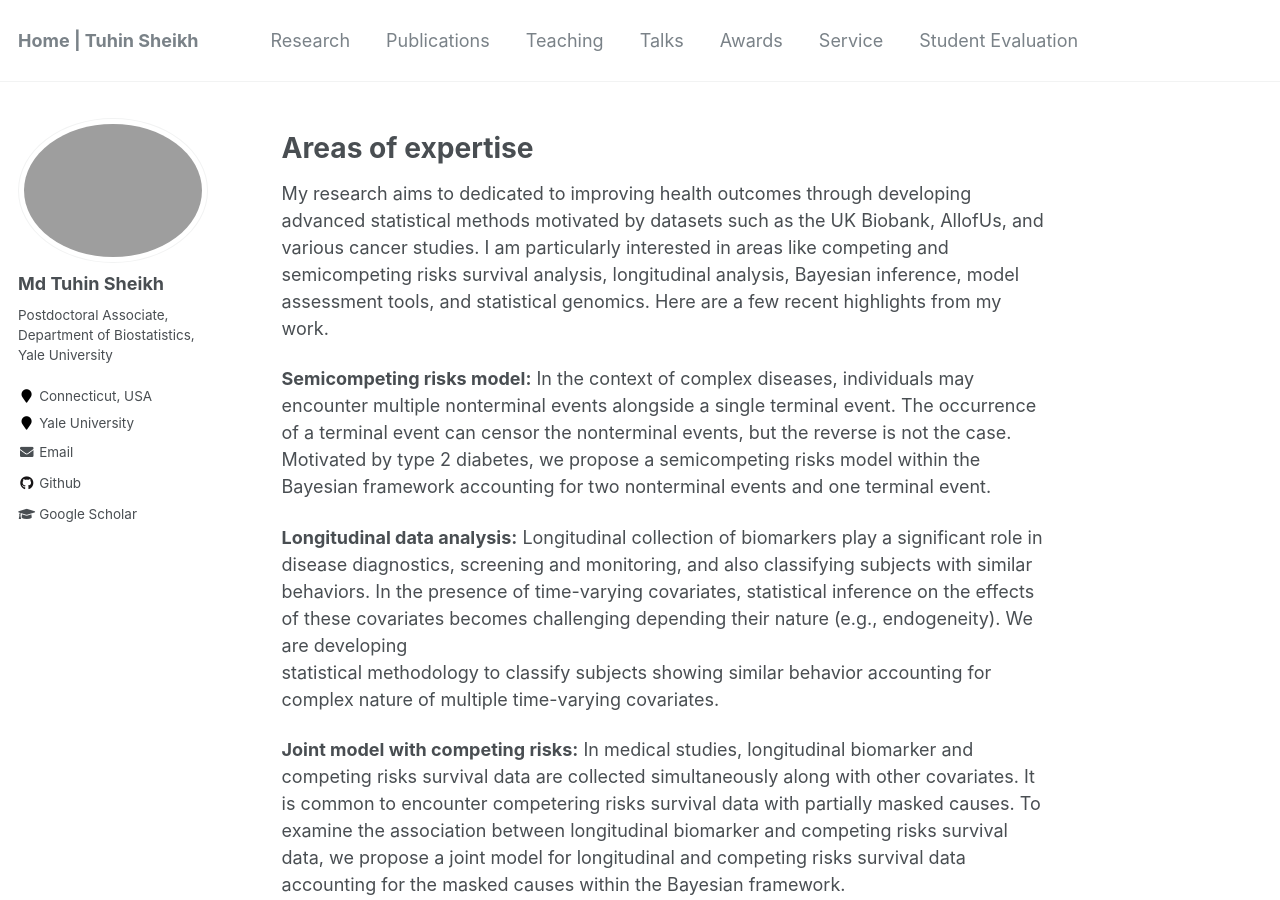
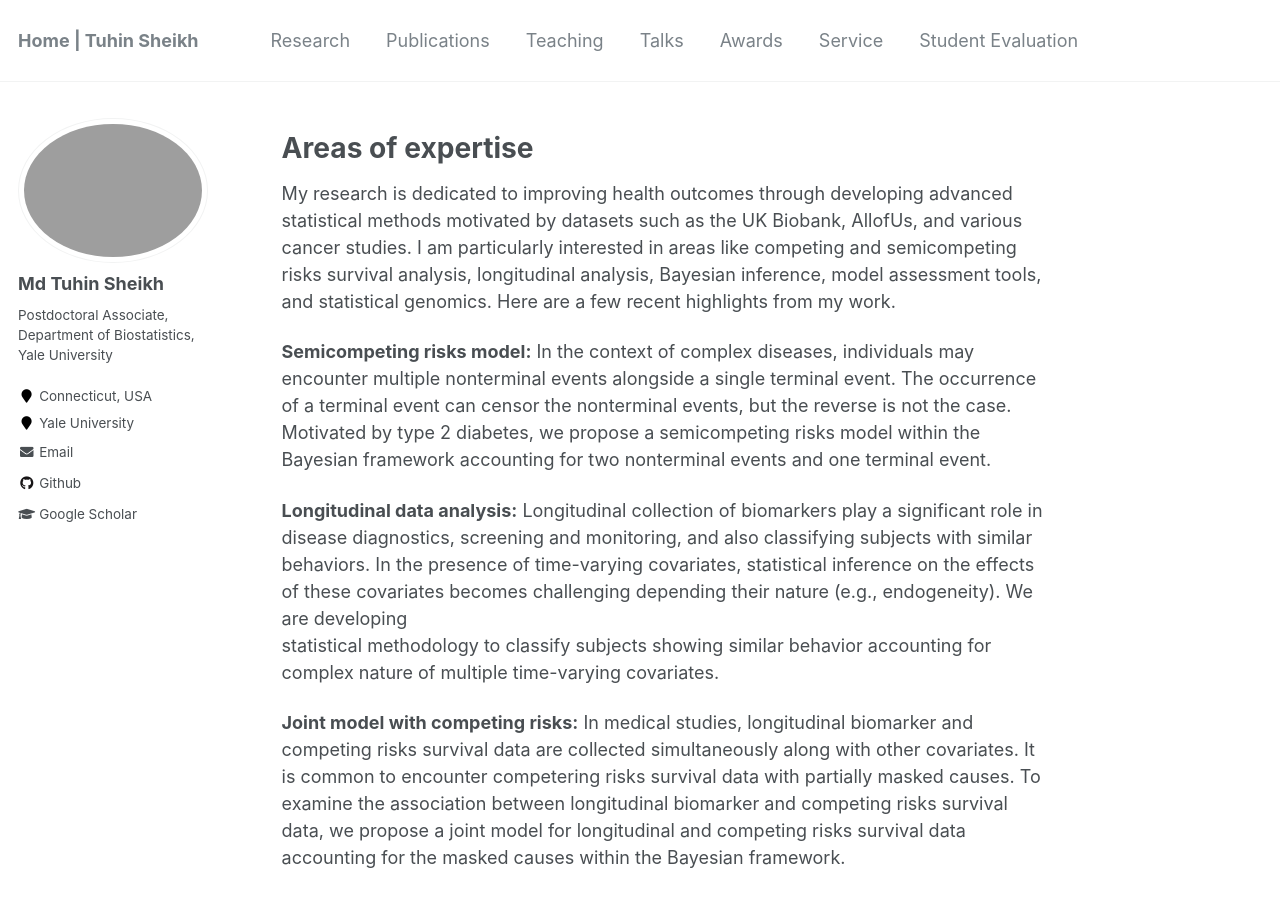
Before and after one commit to mdtuhinsheikh/mdtuhinsheikh.github.io, a Jekyll site: the page built from _pages/research.md, in a window 1280 px wide and 900 px high. Built offline with Jekyll 4.4.1, drawn with Linux system fonts in a browser that asks for light colours.

Commit message:
fixed a typo

```diff
--- a/_pages/research.md
+++ b/_pages/research.md
@@ -5,7 +5,7 @@ author_profile: true
 ---
 
 # Areas of expertise
-My research aims to dedicated to improving health outcomes through developing advanced statistical methods motivated by datasets such as the UK Biobank, AllofUs, and various cancer studies.
+My research is dedicated to improving health outcomes through developing advanced statistical methods motivated by datasets such as the UK Biobank, AllofUs, and various cancer studies.
 I am particularly interested in areas like competing and semicompeting risks survival analysis, longitudinal analysis, Bayesian inference, model assessment tools, and statistical genomics.
 Here are a few recent highlights from my work.
 
```
